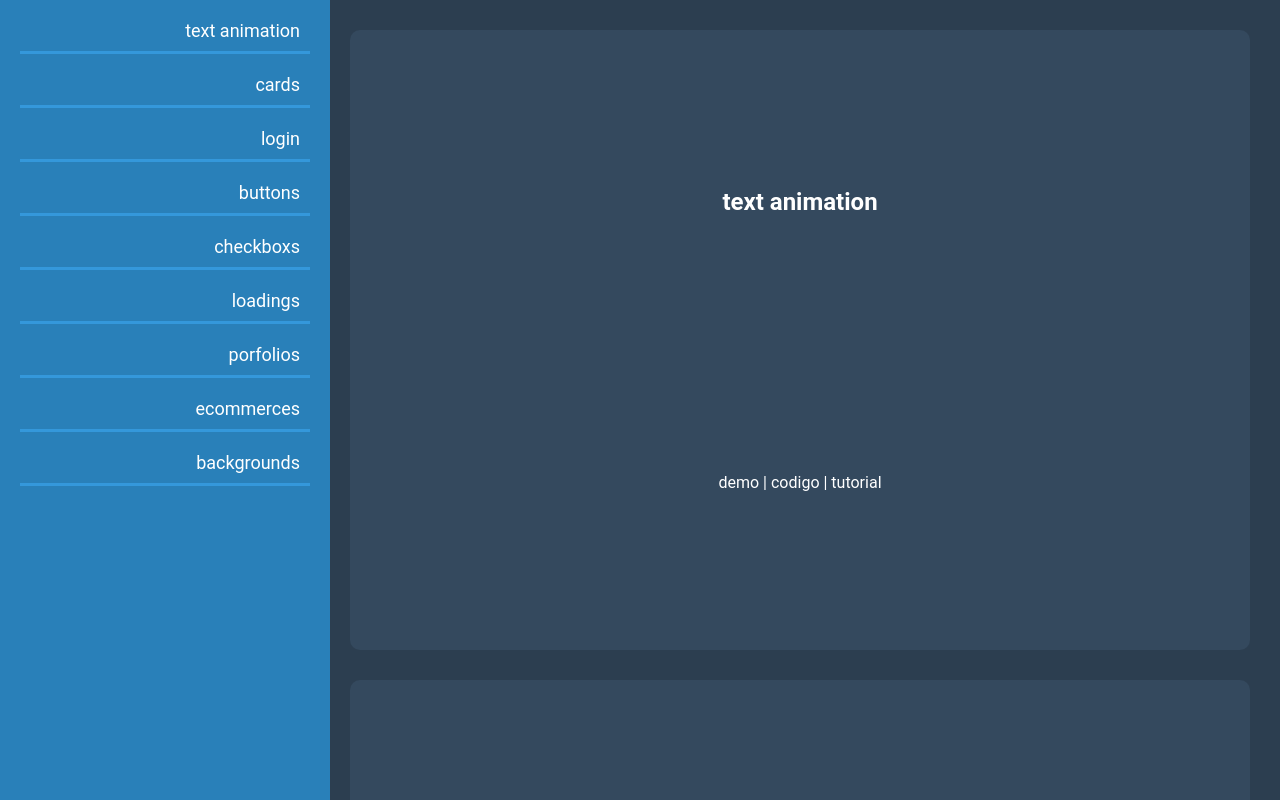
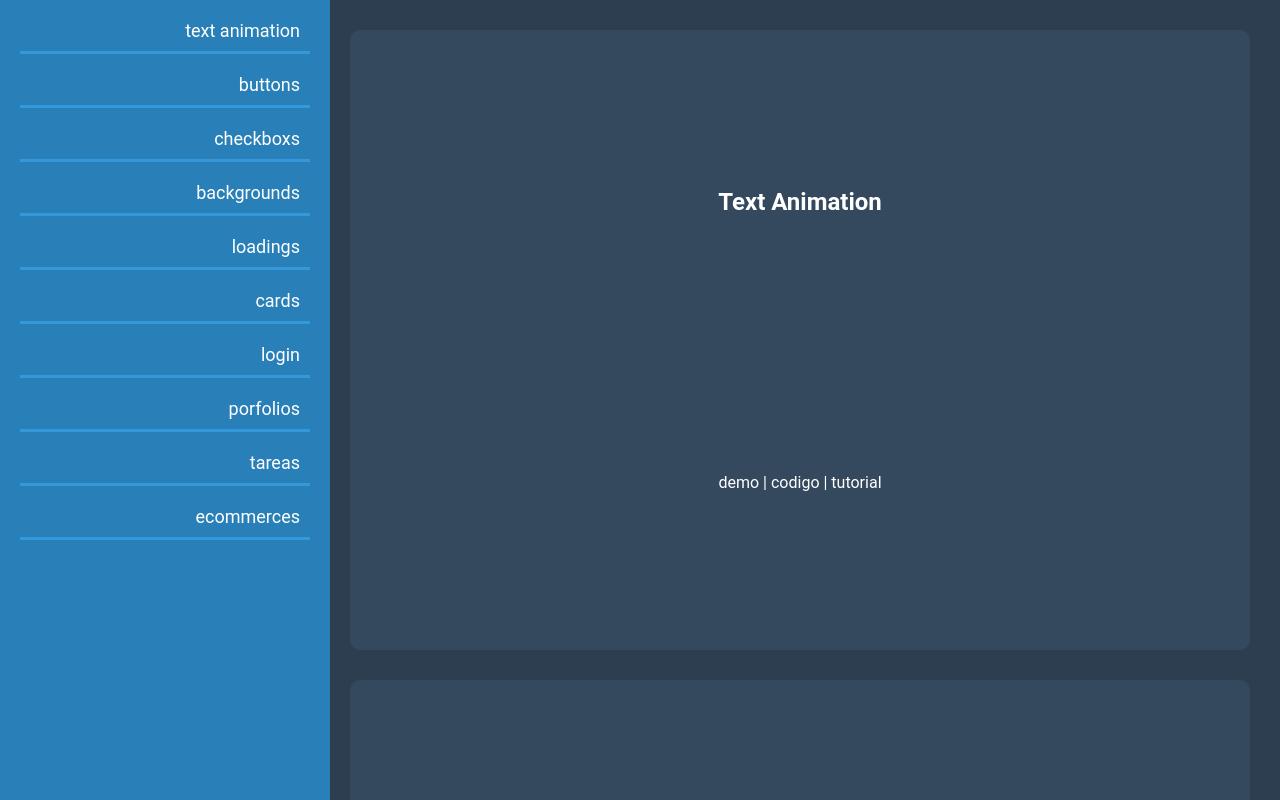
Before and after one commit to jsemalvarez/componentes, a plain HTML site: page index.html in a window 1280 px wide. Shown: the top 800 px of the page. Drawn offline with Linux system fonts and the light colour scheme.

Commit message:
estructura del menu y el contenido

```diff
--- a/index.html
+++ b/index.html
@@ -12,14 +12,15 @@
     <nav class="menu">
         <ul>
           <li><a href="#text-animation"> text animation </a></li>
+          <li><a href="#buttons"> buttons </a></li>
+          <li><a href="#checkboxs"> checkboxs </a></li>
+          <li><a href="#backgrounds"> backgrounds </a></li>
+          <li><a href="#loadings"> loadings </a></li>
           <li><a href="#cards"> cards </a></li>
           <li><a href="#login"> login </a></li>
-          <li><a href="#buttons"> buttons </a></li>
-          <li><a href="#checkboxs"> checkboxs </a></li>
-          <li><a href="#loadings"> loadings </a></li>
           <li><a href="#porfolios"> porfolios </a></li>
+          <li><a href="#toDo"> tareas </a></li>
           <li><a href="#ecommerces"> ecommerces </a></li>
-          <li><a href="#backgrounds"> backgrounds </a></li>
 
         </ul>
     </nav>
--- a/style.css
+++ b/style.css
@@ -67,6 +67,10 @@ article{
     align-items: center;
 }
 
+article h2{
+    text-transform: capitalize;
+}
+
 article p{
     margin: 20px;
     font-size: 18px;
```
